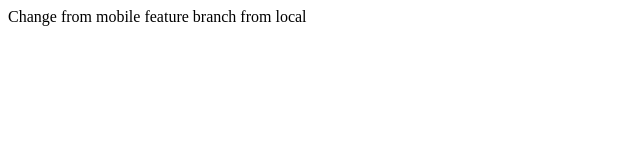
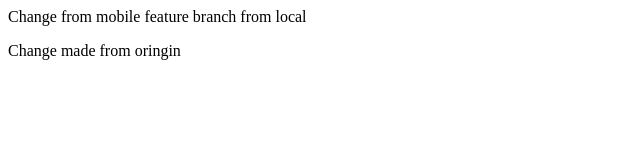
Before and after one commit to dimor22/gitflowdemo, a plain HTML site: page index.html in a window 1280 px wide. Shown: the whole page, without its empty margins (0-640 px from the left). Drawn offline with Linux system fonts and the light colour scheme.

Commit message:
change made from origin

```diff
--- a/index.html
+++ b/index.html
@@ -1 +1,2 @@
 <p>Change from mobile feature branch from local</p>
+<p>Change made from oringin</p>
```
